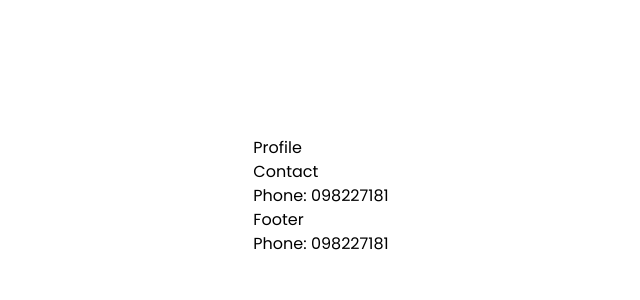
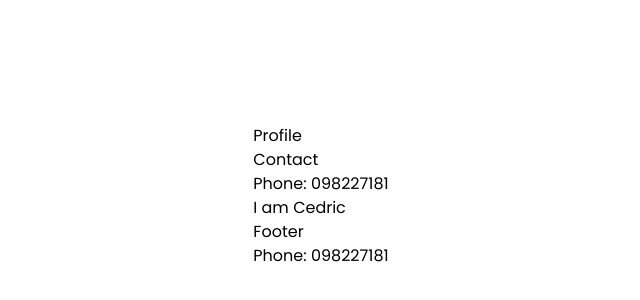
Before and after one commit to cedik456/all-react-hooks-tutorial, a React (Vite) app: page / in a window 1280 px wide. Shown: the part 204-504 px from the top of the page, without its empty margins (319-959 px from the left). Built offline with nearby package versions, Linux system fonts and the light colour scheme.

Commit message:
Part 7: Use Context Finished

```diff
--- a/src/Components/UseContext/AppContext.jsx
+++ b/src/Components/UseContext/AppContext.jsx
@@ -4,9 +4,12 @@ export const AppContext = createContext();
 
 const ContextProvider = (props) => {
   const phone = "098227181";
+  const name = "Cedric";
 
   return (
-    <AppContext.Provider value={phone}>{props.children}</AppContext.Provider>
+    <AppContext.Provider value={{ phone, name }}>
+      {props.children}
+    </AppContext.Provider>
   );
 };
 
--- a/src/Components/UseContext/UseContextContact.jsx
+++ b/src/Components/UseContext/UseContextContact.jsx
@@ -2,7 +2,7 @@ import React, { useContext } from "react";
 import { AppContext } from "./AppContext";
 
 function UseContextContact() {
-  const phone = useContext(AppContext);
+  const { phone } = useContext(AppContext);
   return (
     <div>
       <div>
--- a/src/Components/UseContext/UseContextFooter.jsx
+++ b/src/Components/UseContext/UseContextFooter.jsx
@@ -2,7 +2,7 @@ import React, { useContext } from "react";
 import { AppContext } from "./AppContext";
 
 function UseContextFooter() {
-  const phone = useContext(AppContext);
+  const { phone } = useContext(AppContext);
   return (
     <div>
       <p>Footer</p>
--- a/src/Components/UseContext/UseContextProfile.jsx
+++ b/src/Components/UseContext/UseContextProfile.jsx
@@ -1,12 +1,15 @@
-import React from "react";
+import React, { useContext } from "react";
 import UseContextContact from "./UseContextContact";
+import { AppContext } from "./AppContext";
 
 function UseContextProfile() {
+  const { name } = useContext(AppContext);
   return (
     <div>
       <div>
         <p>Profile</p>
         <UseContextContact />
+        <p>I am {name}</p>
       </div>
     </div>
   );
```
